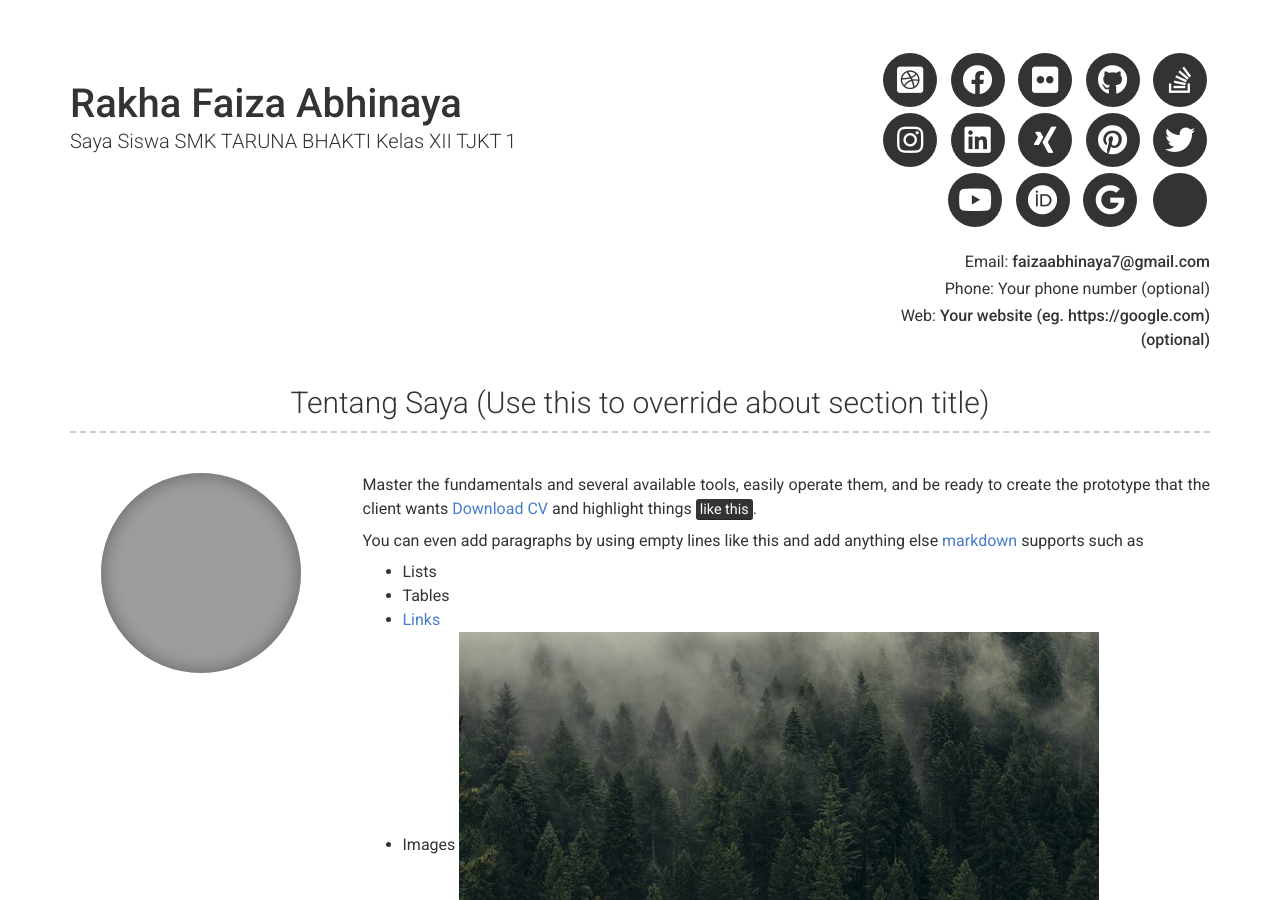
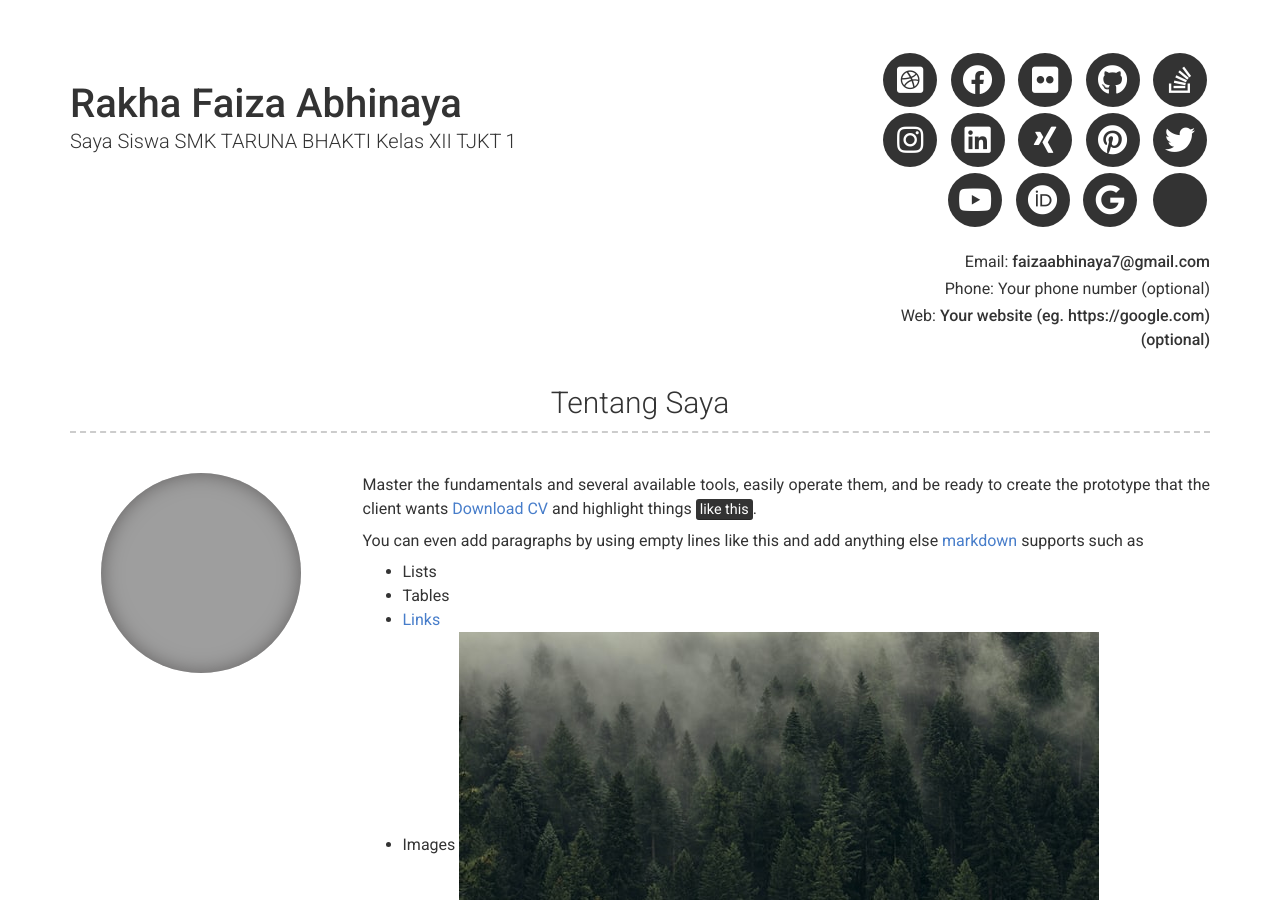
Before and after one commit to justfazrakh/websitecv, a Jekyll site: the page built from index.md, in a window 1280 px wide and 900 px high. Built offline with Jekyll 4.4.1, drawn with Linux system fonts in a browser that asks for light colours; nearby versions of some CDN libraries; grey boxes are pictures that could not be loaded.

Commit message:
Update _config.yml

```diff
--- a/_config.yml
+++ b/_config.yml
@@ -49,7 +49,7 @@ additional_links:
 # google_analytics: "UA-00000000-0"
 
 # About Section
-about_title: Tentang Saya (Use this to override about section title)
+about_title: Tentang Saya
 about_profile_image: https://github.com/user-attachments/assets/dda38be0-77e8-4a4a-9f2c-68c7991ecf32
 about_content: | # this will include new lines to allow paragraphs
  Master the fundamentals and several available tools, easily operate them, and be ready to create the prototype that the client wants [Download CV](https://dav-port-alpha.vercel.app/files/Resume-Template.pdf) and highlight things <mark>like this</mark>.
```
